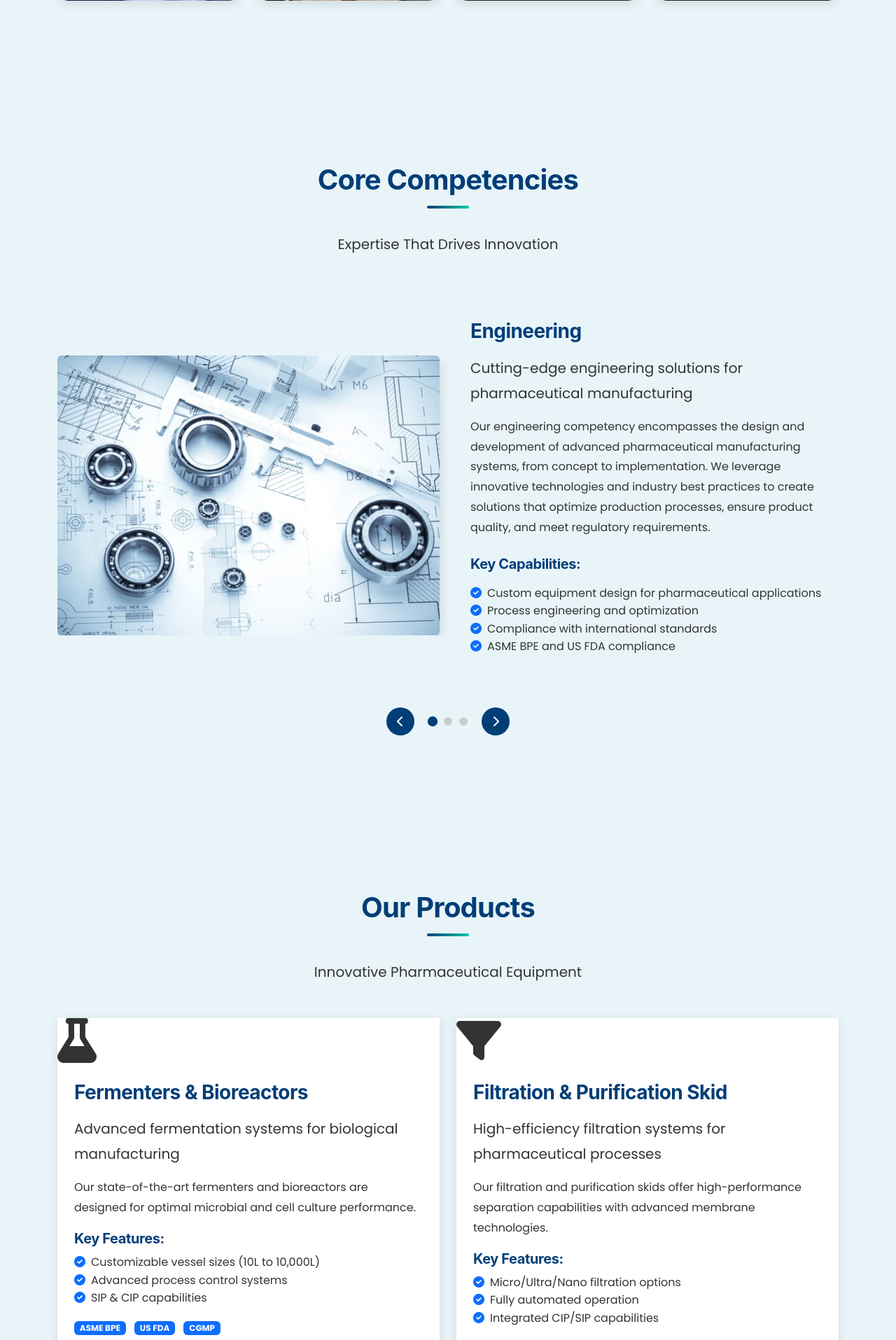
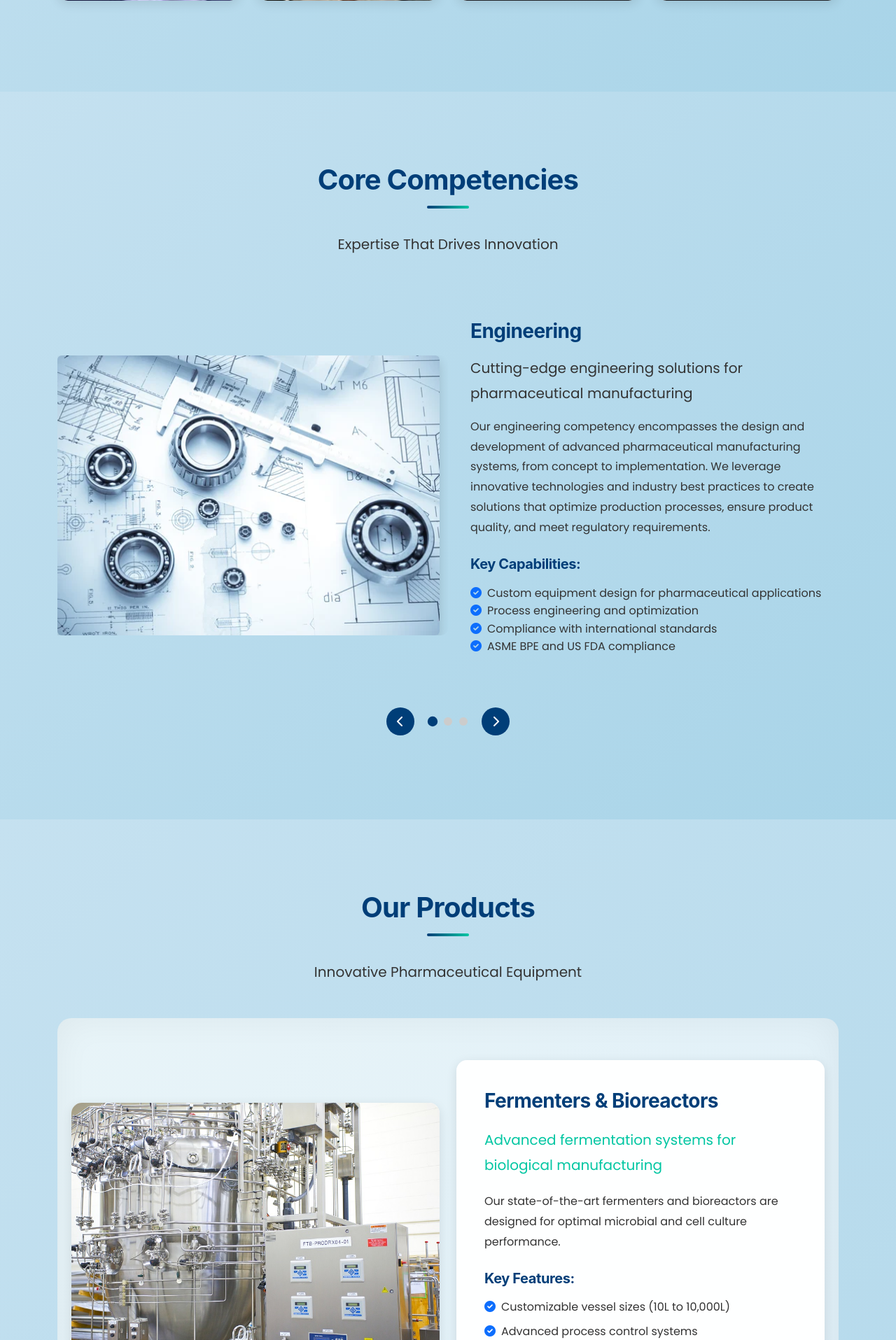
Before and after one commit to Nuthana13/VMars-Backend, a Flask app: page / in a window 1280 px wide. Shown: the part 1869-3784 px from the top of the page at 70% size. Run offline with Flask 3, Linux system fonts and the light colour scheme.

Commit message:
Initial commit

```diff
--- a/templates/index.html
+++ b/templates/index.html
@@ -20,14 +20,14 @@
             --accent-color-2: #00e6b3;
             --body-text: #333333;
             --light-text: #666666;
-            --background-color: #ADD8E6;
-            --background-light: #e8f4f8;
+            --background-color: #c5e1f0;
+            --background-light: #a8d4e8;
             --cta-primary: #007dfc;
         }
 
         html {
             min-height: 100%;
-            background-color: var(--background-color);
+            background: linear-gradient(135deg, var(--background-color) 0%, var(--background-light) 100%);
         }
 
         body {
@@ -37,7 +37,7 @@
             font-weight: 400;
             min-height: 100vh;
             position: relative;
-            background-color: var(--background-color);
+            background: linear-gradient(135deg, var(--background-color) 0%, var(--background-light) 100%);
         }
 
         h1, h2, h3, h4, h5, h6 {
@@ -94,8 +94,9 @@
         }
 
         .card, .team-card, .competency-card, .product-card, .service-card {
-            background-color: white;
+            background: rgba(255, 255, 255, 0.9);
             box-shadow: 0 4px 15px rgba(0, 0, 0, 0.1);
+            backdrop-filter: blur(5px);
         }
 
         .card-title {
@@ -226,7 +228,7 @@
         .section-padding {
             padding: 100px 0;
             position: relative;
-            background-color: var(--background-light);
+            background: linear-gradient(135deg, var(--background-color) 0%, var(--background-light) 100%);
         }
 
         .section-padding::before {
@@ -236,7 +238,7 @@
             left: 0;
             right: 0;
             bottom: 0;
-            background: rgba(255, 255, 255, 0.7);
+            background: rgba(255, 255, 255, 0.6);
             backdrop-filter: blur(5px);
             z-index: -1;
         }
@@ -653,6 +660,124 @@
                 height: 300px;
             }
         }
+
+        .products-container {
+            position: relative;
+            padding: 40px 0;
+            background: linear-gradient(135deg, #e8f4f8 0%, #d4e9f7 100%);
+            border-radius: 20px;
+            box-shadow: inset 0 0 50px rgba(0, 0, 0, 0.05);
+        }
+
+        .product-item {
+            margin-bottom: 100px;
+            position: relative;
+            padding: 20px;
+        }
+
+        .product-item:last-child {
+            margin-bottom: 0;
+        }
+
+        .product-image-frame {
+            width: 100%;
+            height: 400px;
+            background: white;
+            border-radius: 15px;
+            overflow: hidden;
+            box-shadow: 0 4px 15px rgba(0,0,0,0.1);
+            transition: all 0.3s ease;
+            position: relative;
+        }
+
+        .product-image-frame::after {
+            content: '';
+            position: absolute;
+            top: -10px;
+            left: -10px;
+            right: -10px;
+            bottom: -10px;
+            border: 2px solid var(--heading-color);
+            border-radius: 15px;
+            opacity: 0.2;
+            transition: all 0.3s ease;
+            z-index: -1;
+        }
+
+        .product-image {
+            width: 100%;
+            height: 100%;
+            object-fit: cover;
+            transition: all 0.3s ease;
+        }
+
+        .product-item:hover .product-image-frame {
+            transform: scale(1.02);
+            box-shadow: 0 8px 25px rgba(0,0,0,0.15);
+        }
+
+        .product-item:hover .product-image-frame::after {
+            opacity: 0.4;
+            transform: scale(1.05);
+        }
+
+        .product-item:hover .product-image {
+            transform: scale(1.05);
+        }
+
+        .product-content {
+            background: rgba(255, 255, 255, 0.95);
+            padding: 40px;
+            border-radius: 15px;
+            box-shadow: 0 4px 15px rgba(0,0,0,0.1);
+            height: 100%;
+            transition: all 0.3s ease;
+            backdrop-filter: blur(5px);
+        }
+
+        .product-item:hover .product-content {
+            transform: translateY(-5px);
+            box-shadow: 0 8px 25px rgba(0,0,0,0.15);
+        }
+
+        .product-content h3 {
+            color: var(--heading-color);
+            margin-bottom: 20px;
+        }
+
+        .product-content .lead {
+            color: var(--accent-color);
+            margin-bottom: 20px;
+        }
+
+        .product-content h5 {
+            margin: 20px 0 15px;
+            color: var(--heading-color);
+        }
+
+        .product-content ul li {
+            margin-bottom: 10px;
+        }
+
+        .compliance-badges {
+            margin-top: 20px;
+        }
+
+        @media (max-width: 768px) {
+            .product-item {
+                margin-bottom: 60px;
+                padding: 15px;
+            }
+
+            .product-image-frame {
+                height: 300px;
+                margin-bottom: 30px;
+            }
+
+            .product-content {
+                padding: 30px;
+            }
+        }
     </style>
 </head>
 <body>
@@ -883,110 +1008,118 @@
             <h2 class="text-center section-title" data-aos="fade-up">Our Products</h2>
             <p class="text-center lead mb-5" data-aos="fade-up" data-aos-delay="100">Innovative Pharmaceutical Equipment</p>
 
-            <div class="row g-4">
+            <div class="products-container">
                 <!-- Fermenters & Bioreactors -->
-                <div class="col-md-6" data-aos="fade-up" data-aos-delay="200">
-                    <div class="product-card h-100">
-                        <div class="product-logo">
-                            <i class="fas fa-flask fa-4x"></i>
+                <div class="product-item" data-aos="fade-right">
+                    <div class="row align-items-center">
+                        <div class="col-md-6">
+                            <div class="product-image-frame">
+                                <img src="{{ url_for('static', filename='images/bioreactors.jpg') }}" alt="Fermenters & Bioreactors" class="product-image">
                             </div>
-                        <div class="product-content p-4">
-                            <h3 class="mb-3">Fermenters & Bioreactors</h3>
-                            <p class="lead mb-3">Advanced fermentation systems for biological manufacturing</p>
-                            <p class="mb-3">Our state-of-the-art fermenters and bioreactors are designed for optimal microbial and cell culture performance.</p>
-
-                            <h5 class="mb-2">Key Features:</h5>
-                            <ul class="list-unstyled mb-3">
+                        </div>
+                        <div class="col-md-6">
+                            <div class="product-content">
+                                <h3>Fermenters & Bioreactors</h3>
+                                <p class="lead">Advanced fermentation systems for biological manufacturing</p>
+                                <p>Our state-of-the-art fermenters and bioreactors are designed for optimal microbial and cell culture performance.</p>
+                                <h5>Key Features:</h5>
+                                <ul class="list-unstyled">
                                     <li><i class="fas fa-check-circle text-primary me-2"></i>Customizable vessel sizes (10L to 10,000L)</li>
                                     <li><i class="fas fa-check-circle text-primary me-2"></i>Advanced process control systems</li>
                                     <li><i class="fas fa-check-circle text-primary me-2"></i>SIP & CIP capabilities</li>
                                 </ul>
-
                                 <div class="compliance-badges">
-                                <span class="badge bg-primary me-2 mb-2">ASME BPE</span>
-                                <span class="badge bg-primary me-2 mb-2">US FDA</span>
-                                <span class="badge bg-primary me-2 mb-2">CGMP</span>
+                                    <span class="badge bg-primary me-2">ASME BPE</span>
+                                    <span class="badge bg-primary me-2">US FDA</span>
+                                    <span class="badge bg-primary me-2">CGMP</span>
+                                </div>
                             </div>
                         </div>
                     </div>
                 </div>
 
                 <!-- Filtration & Purification Skid -->
-                <div class="col-md-6" data-aos="fade-up" data-aos-delay="300">
-                    <div class="product-card h-100">
-                        <div class="product-logo">
-                            <i class="fas fa-filter fa-4x"></i>
+                <div class="product-item" data-aos="fade-left">
+                    <div class="row align-items-center">
+                        <div class="col-md-6 order-md-2">
+                            <div class="product-image-frame">
+                                <img src="{{ url_for('static', filename='images/filtration.jpg') }}" alt="Filtration & Purification" class="product-image">
                             </div>
-                        <div class="product-content p-4">
-                            <h3 class="mb-3">Filtration & Purification Skid</h3>
-                            <p class="lead mb-3">High-efficiency filtration systems for pharmaceutical processes</p>
-                            <p class="mb-3">Our filtration and purification skids offer high-performance separation capabilities with advanced membrane technologies.</p>
-
-                            <h5 class="mb-2">Key Features:</h5>
-                            <ul class="list-unstyled mb-3">
+                        </div>
+                        <div class="col-md-6 order-md-1">
+                            <div class="product-content">
+                                <h3>Filtration & Purification Skid</h3>
+                                <p class="lead">High-efficiency filtration systems for pharmaceutical processes</p>
+                                <p>Our filtration and purification skids offer high-performance separation capabilities with advanced membrane technologies.</p>
+                                <h5>Key Features:</h5>
+                                <ul class="list-unstyled">
                                     <li><i class="fas fa-check-circle text-primary me-2"></i>Micro/Ultra/Nano filtration options</li>
                                     <li><i class="fas fa-check-circle text-primary me-2"></i>Fully automated operation</li>
                                     <li><i class="fas fa-check-circle text-primary me-2"></i>Integrated CIP/SIP capabilities</li>
                                 </ul>
-
                                 <div class="compliance-badges">
-                                <span class="badge bg-primary me-2 mb-2">ASME BPE</span>
-                                <span class="badge bg-primary me-2 mb-2">US FDA</span>
-                                <span class="badge bg-primary me-2 mb-2">ISO 9001</span>
+                                    <span class="badge bg-primary me-2">ASME BPE</span>
+                                    <span class="badge bg-primary me-2">US FDA</span>
+                                    <span class="badge bg-primary me-2">ISO 9001</span>
+                                </div>
                             </div>
                         </div>
                     </div>
                 </div>
 
                 <!-- Process Vessels -->
-                <div class="col-md-6" data-aos="fade-up" data-aos-delay="400">
-                    <div class="product-card h-100">
-                        <div class="product-logo">
-                            <i class="fas fa-vial fa-4x"></i>
+                <div class="product-item" data-aos="fade-right">
+                    <div class="row align-items-center">
+                        <div class="col-md-6">
+                            <div class="product-image-frame">
+                                <img src="{{ url_for('static', filename='images/vessel.jpg') }}" alt="Process Vessels" class="product-image">
                             </div>
-                        <div class="product-content p-4">
-                            <h3 class="mb-3">Process Vessels</h3>
-                            <p class="lead mb-3">High-quality vessels for pharmaceutical processing</p>
-                            <p class="mb-3">Our process vessels are engineered for optimal performance with precision-crafted designs and high-quality materials.</p>
-
-                            <h5 class="mb-2">Key Features:</h5>
-                            <ul class="list-unstyled mb-3">
+                        </div>
+                        <div class="col-md-6">
+                            <div class="product-content">
+                                <h3>Process Vessels</h3>
+                                <p class="lead">High-quality vessels for pharmaceutical processing</p>
+                                <p>Our process vessels are engineered for optimal performance with precision-crafted designs and high-quality materials.</p>
+                                <h5>Key Features:</h5>
+                                <ul class="list-unstyled">
                                     <li><i class="fas fa-check-circle text-primary me-2"></i>316L stainless steel construction</li>
                                     <li><i class="fas fa-check-circle text-primary me-2"></i>Electropolished surfaces</li>
                                     <li><i class="fas fa-check-circle text-primary me-2"></i>Full validation documentation</li>
                                 </ul>
-
                                 <div class="compliance-badges">
-                                <span class="badge bg-primary me-2 mb-2">ASME BPE</span>
-                                <span class="badge bg-primary me-2 mb-2">US FDA</span>
-                                <span class="badge bg-primary me-2 mb-2">ASME Section VIII</span>
+                                    <span class="badge bg-primary me-2">ASME BPE</span>
+                                    <span class="badge bg-primary me-2">US FDA</span>
+                                    <span class="badge bg-primary me-2">ASME Section VIII</span>
+                                </div>
                             </div>
                         </div>
                     </div>
                 </div>
 
                 <!-- CIP & SIP Skids -->
-                <div class="col-md-6" data-aos="fade-up" data-aos-delay="500">
-                    <div class="product-card h-100">
-                        <div class="product-logo">
-                            <i class="fas fa-shower fa-4x"></i>
+                <div class="product-item" data-aos="fade-left">
+                    <div class="row align-items-center">
+                        <div class="col-md-6 order-md-2">
+                            <div class="product-image-frame">
+                                <img src="{{ url_for('static', filename='images/cip.jpg') }}" alt="CIP & SIP Skids" class="product-image">
                             </div>
-                        <div class="product-content p-4">
-                            <h3 class="mb-3">CIP & SIP Skids</h3>
-                            <p class="lead mb-3">Efficient cleaning and sterilization systems</p>
-                            <p class="mb-3">Our CIP and SIP skids deliver reliable, automated cleaning and sterilization capabilities for pharmaceutical equipment.</p>
-
-                            <h5 class="mb-2">Key Features:</h5>
-                            <ul class="list-unstyled mb-3">
+                        </div>
+                        <div class="col-md-6 order-md-1">
+                            <div class="product-content">
+                                <h3>CIP & SIP Skids</h3>
+                                <p class="lead">Efficient cleaning and sterilization systems</p>
+                                <p>Our CIP and SIP skids deliver reliable, automated cleaning and sterilization capabilities for pharmaceutical equipment.</p>
+                                <h5>Key Features:</h5>
+                                <ul class="list-unstyled">
                                     <li><i class="fas fa-check-circle text-primary me-2"></i>Fully automated operation</li>
                                     <li><i class="fas fa-check-circle text-primary me-2"></i>Recipe-based cycles</li>
                                     <li><i class="fas fa-check-circle text-primary me-2"></i>Resource optimization</li>
                                 </ul>
-
                                 <div class="compliance-badges">
-                                <span class="badge bg-primary me-2 mb-2">ASME BPE</span>
-                                <span class="badge bg-primary me-2 mb-2">US FDA</span>
-                                <span class="badge bg-primary me-2 mb-2">EHEDG</span>
+                                    <span class="badge bg-primary me-2">ASME BPE</span>
+                                    <span class="badge bg-primary me-2">US FDA</span>
+                                    <span class="badge bg-primary me-2">EHEDG</span>
+                                </div>
                             </div>
                         </div>
                     </div>
@@ -1224,6 +1357,25 @@
         setInterval(() => {
             changeSlide(1);
         }, 5000);
+
+        document.addEventListener('DOMContentLoaded', function() {
+            const productIcons = document.querySelectorAll('.product-icon');
+            const productContents = document.querySelectorAll('.product-content');
+
+            productIcons.forEach(icon => {
+                icon.addEventListener('mouseenter', function() {
+                    const productId = this.getAttribute('data-product');
+
+                    // Hide all content
+                    productContents.forEach(content => {
+                        content.classList.remove('active');
+                    });
+
+                    // Show selected content
+                    document.getElementById(productId).classList.add('active');
+                });
+            });
+        });
     </script>
 </body>
 </html>
```
Also changed, not shown: other parts of templates/index.html (+17 -11 lines), static/images/bioreactors.jpg (added), static/images/cip.jpg (added), static/images/filtration.jpg (added), static/images/vessel.jpg (added). Lines whose indentation alone changed are shown as unchanged.
